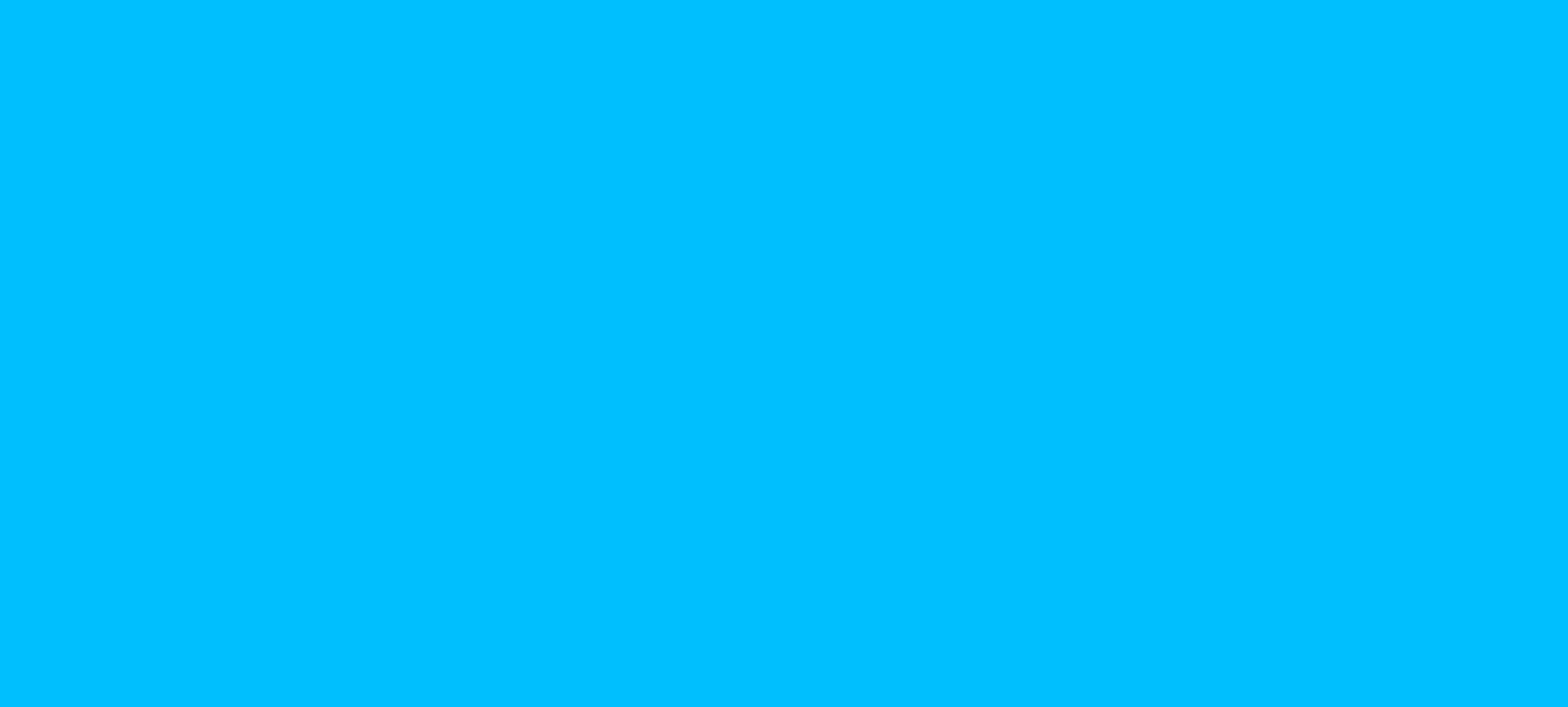
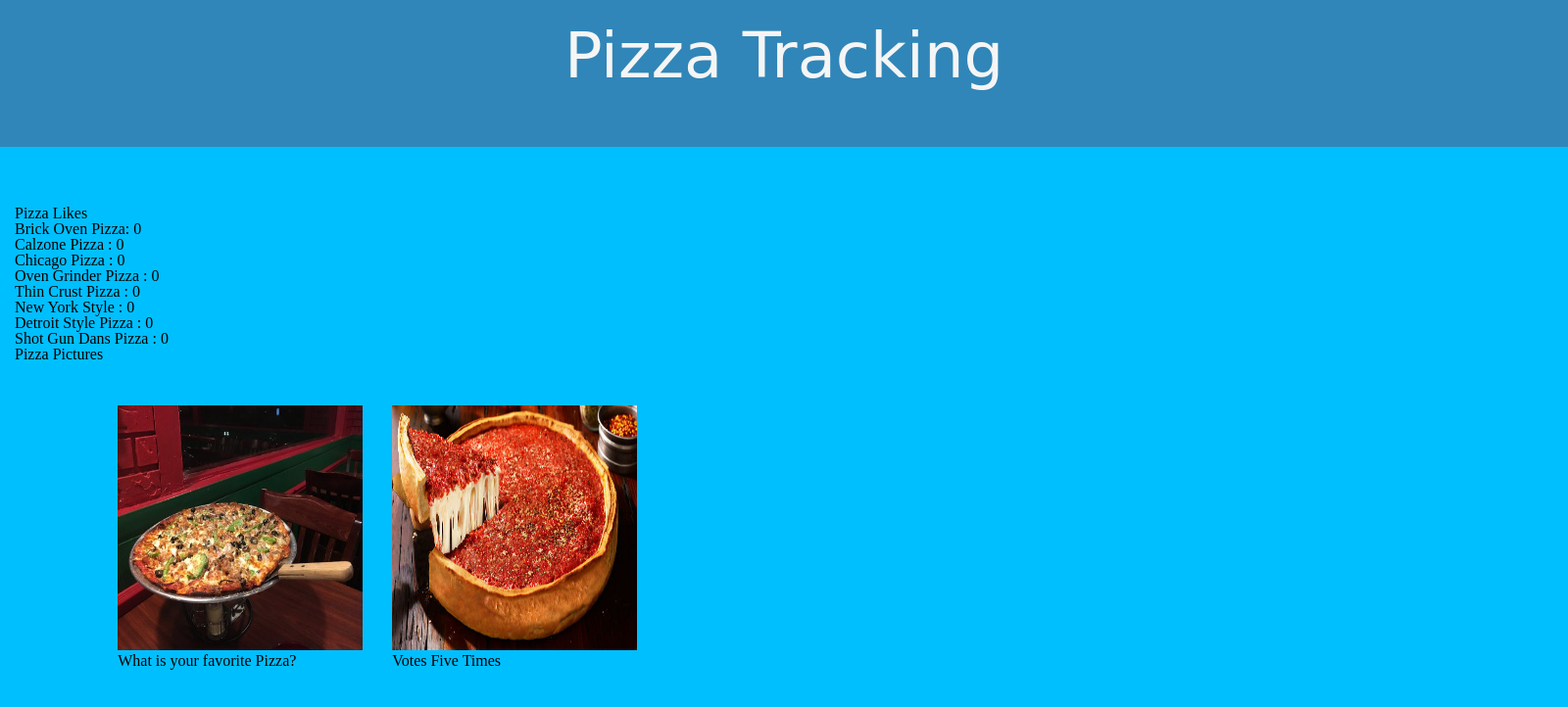
Before and after one commit to DeltaV-Instructor/class-12-09-2023, a plain HTML site: page index.html in a window 1280 px wide. Shown: the whole page at 98% size, 1600 px wide, since content can reach past the window. Drawn offline with Linux system fonts and the light colour scheme.

Commit message:
html scaffolding and html elements styled

```diff
--- a/css/style.css
+++ b/css/style.css
@@ -1,3 +1,36 @@
 body {
   background-color: deepskyblue;
+  width: 1600px;
+  /* centers our body content  */
+  margin: 0 auto;
 }
+
+header {
+  height: 150px;
+  background-color: #3086b8;
+  text-align: center;
+}
+
+h1 {
+  font-size: 4rem;
+  color: whitesmoke;
+  font-family: cursive;
+  padding-top: 25px;
+}
+div {
+  margin-top: 45px;
+  padding: 15px;
+}
+
+img {
+  height: 250px;
+  width: 250px;
+}
+/* button {
+  padding: 20px;
+  margin-bottom: 15px;
+} */
+.flexFloat {
+  /* display: inline; */
+  display: flex;
+}
--- a/index.html
+++ b/index.html
@@ -2,17 +2,64 @@
 
 <html>
   <head>
-    <meta charset="utf-8">
-    <meta http-equiv="X-UA-Compatible" content="IE=edge">
-    <title></title>
-    <meta name="description" content="">
-    <meta name="viewport" content="width=device-width, initial-scale=1">
-    <link rel="stylesheet" href="css/reset.css">
-    <link rel="stylesheet" href="css/style.css">
+    <meta charset="utf-8" />
+    <meta http-equiv="X-UA-Compatible" content="IE=edge" />
+    <title>Pizza Tracker</title>
+    <meta name="description" content="" />
+    <meta name="viewport" content="width=device-width, initial-scale=1" />
+    <link rel="stylesheet" href="css/reset.css" />
+    <link rel="stylesheet" href="css/style.css" />
+    <link rel="stylesheet" href="css/grid.css" />
   </head>
   <body>
+    <!-- add in a header  -->
+    <header>
+      <h1>Pizza Tracking</h1>
+    </header>
+    <!-- demo the list lab 11  -->
+    <div class="grid">
+      <!-- these classes our for our css grid  -->
+      <section class="row-full column-a">
+        <!-- this id is for our js to grab  -->
+        <ul id="pizza-clicks">
+          <h2>Pizza Likes</h2>
+          <li>Brick Oven Pizza: 0</li>
+          <li>Calzone Pizza : 0</li>
+          <li>Chicago Pizza : 0</li>
+          <li>Oven Grinder Pizza : 0</li>
+          <li>Thin Crust Pizza : 0</li>
+          <li>New York Style : 0</li>
+          <li>Detroit Style Pizza : 0</li>
+          <li>Shot Gun Dans Pizza : 0</li>
+        </ul>
+      </section>
+      <!-- add our images  // use grid for layout -->
+      <!-- this id is for our js  -->
+      <section id="all_pizza" class="row-full column-b flexFloat">
+        <h2>Pizza Pictures</h2>
+        <!-- this is is for our js  -->
+        <div id="left_pizza">
+          <img
+            id="left_pizza_img"
+            src="images/mwDeluxePizzaThinCrust.jpg"
+            alt="Papa Vito\'s Thin"
+          />
+          <h2>What is your favorite Pizza?</h2>
+        </div>
+        <!-- this is is for our js  -->
+        <div id="right_pizza">
 
+          <img
+           id="right_pizza_img"
+           src="images/chicagoPizza.jpg"
+           alt="Chicago Deep Dish"
+           />
+          <h2>Votes Five Times</h2>
+        </div>
+      </section>
+    </div>
+    <!-- we are going to show a chart from canvas.js  -->
 
-    <script src="js/app.js" ></script>
+    <script src="js/app.js"></script>
   </body>
 </html>
```
Also changed, not shown: css/grid.css (added).
